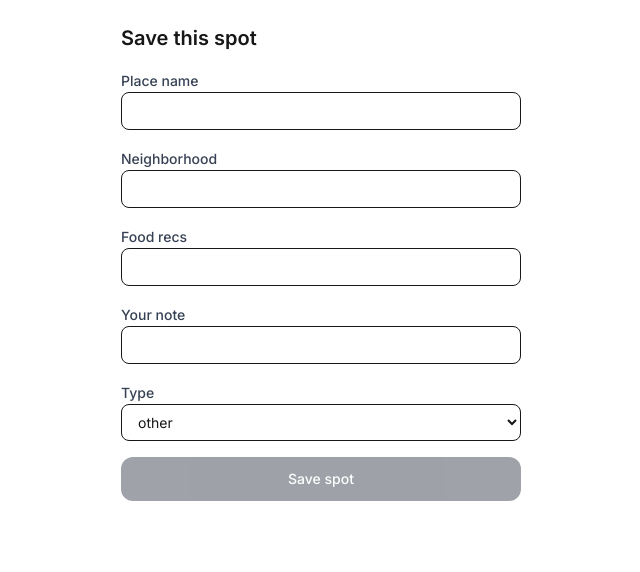
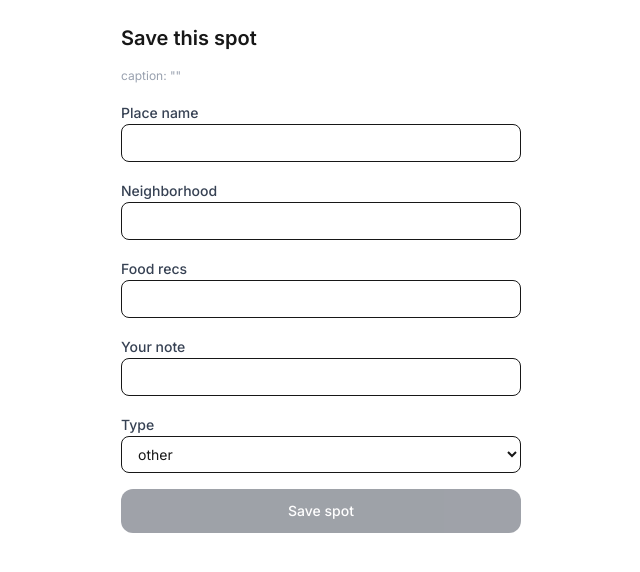
Before and after one commit to alisonicole/pinned, a Next.js app: page /confirm in a window 1280 px wide. Shown: the top 572 px of the page, without its empty margins (319-959 px from the left). Built offline with nearby package versions, Linux system fonts and the light colour scheme.

Commit message:
debug: show caption value on confirm page

```diff
--- a/app/confirm/page.tsx
+++ b/app/confirm/page.tsx
@@ -84,6 +84,8 @@
     <div className="min-h-screen p-6 max-w-md mx-auto space-y-4">
       <h1 className="text-xl font-semibold">Save this spot</h1>
 
+      <p className="text-xs text-gray-400 break-all">caption: "{caption}"</p>
+
       {parsing && (
         <p className="text-sm text-gray-500">Parsing with Claude...</p>
       )}
```
